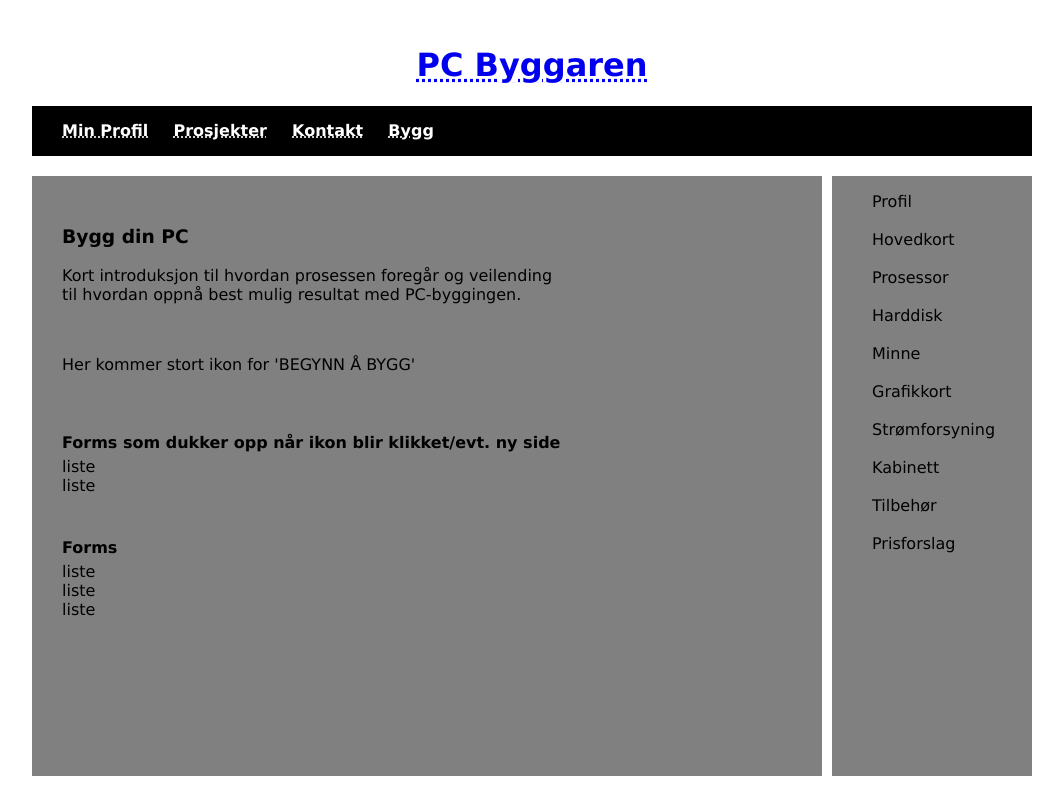
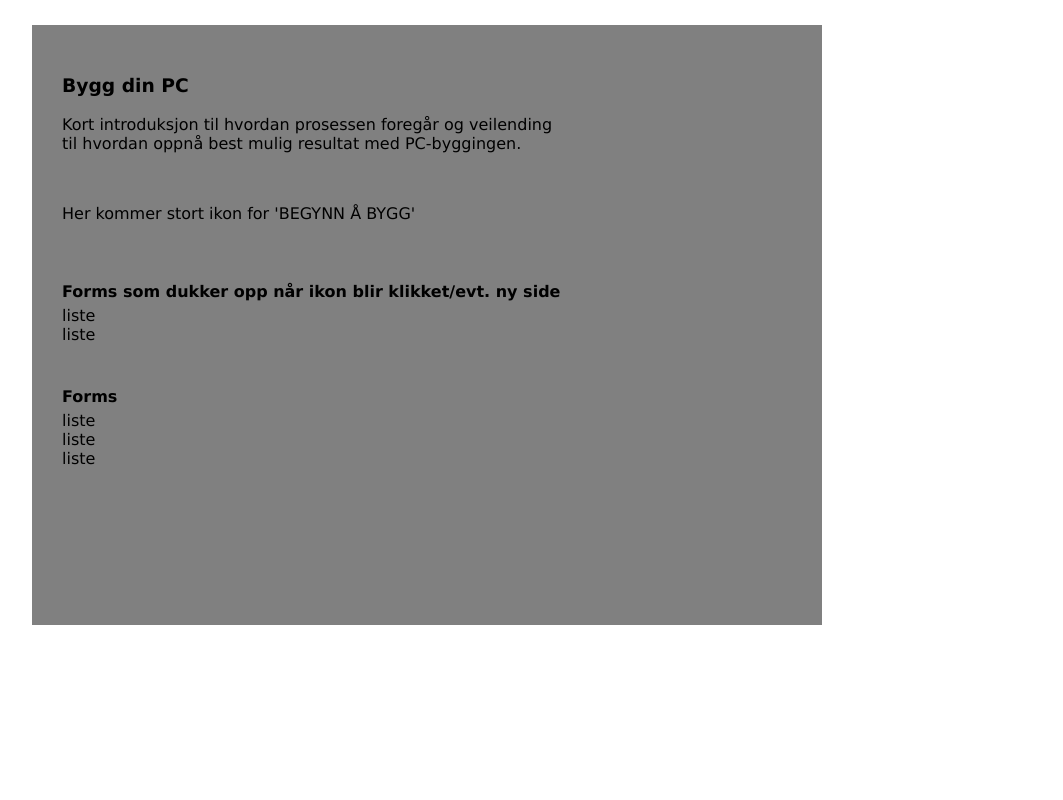
Before and after one commit to sondresallaup/is107-gruppe13-bteam, a PHP site: page /bygg.php in a window 1280 px wide. Shown: the whole page, without its empty margins (108-1171 px from the left). Run offline with PHP 8.4, Linux system fonts and the light colour scheme.

Commit message:
Tilpasset iframe i index.php

```diff
--- a/bygg.php
+++ b/bygg.php
@@ -11,41 +11,8 @@
 Kopi av meny og struktur ref index.php + intro. Funksjonalitet kommer -->
 
 
-<!-- Funksjon for endring av source i iframe, kopi index.php. -->
-<script>
-function updateProfil(){
-	document.getElementById("iframewindow").src="minprofil.php"
-}
-
-function updateProsjekt(){
-	document.getElementById("iframewindow").src="prosjekt.php"
-}
-
-function updateKontakt(){
-	document.getElementById("iframewindow").src="kontakt.php"
-}
-</script>
-
-
 <body>
 <div id="content">
-
-
-<!-- Tittel. -->
-<div class="header">
-	<h1><a id="header" href="index.php"><abbr title="Forside">PC Byggaren</abbr></a></h1>
-</div>
-
-
-<!-- Topp-menyen. Klikk menyvalg = execute funksjon for endring av iframe-source ref linje 15-27. -->
-<div class="menutop">
-	<ul>
-	<li class="top"><a class="menu" href="#" onclick="updateProfil()"><abbr title="Min Profil">Min Profil</abbr></a></li>
-	<li class="top"><a class="menu" href="#" onclick="updateProsjekt()"><abbr title="Prosjekter">Prosjekter</abbr></a></li>
-	<li class="top"><a class="menu" href="#" onclick="updateKontakt()"><abbr title="Kontakt">Kontakt</abbr></a></li>
-	<li class="top"><a class="menu" href="bygg.php" target="_blank"><abbr title="Bygg">Bygg</abbr></a></li>
-</ul>
-</div>
 
 
 <!-- Hovedvindu for byggfunksjonalitet. Intro. Funksjon kommer. -->
@@ -68,23 +35,6 @@ function updateKontakt(){
 </div>
 
 
-<!-- Sidemeny, ingen funksjon ennå. -->
-<div class="sidebar">
-	<ul>
-	<li>Profil</li><br>
-	<li>Hovedkort</li><br>
-	<li>Prosessor</li><br>
-	<li>Harddisk</li><br>
-	<li>Minne</li><br>
-	<li>Grafikkort</li><br>
-	<li>Strømforsyning</li><br>
-	<li>Kabinett</li><br>
-	<li>Tilbehør</li><br>
-	<li>Prisforslag</li><br>
-	</ul>
-</div>
-
-
 </div>
 </body>
 </html>
```
